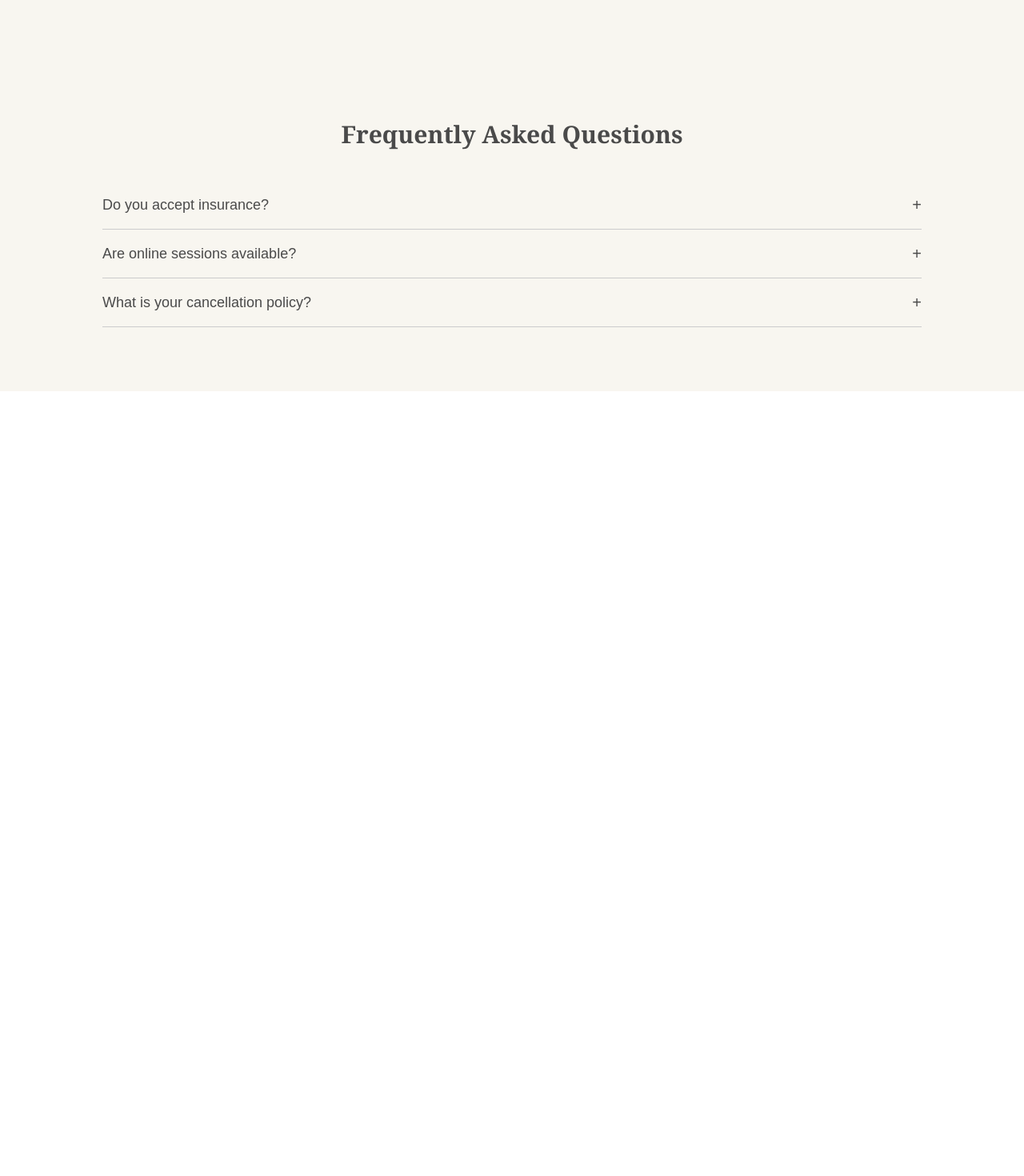
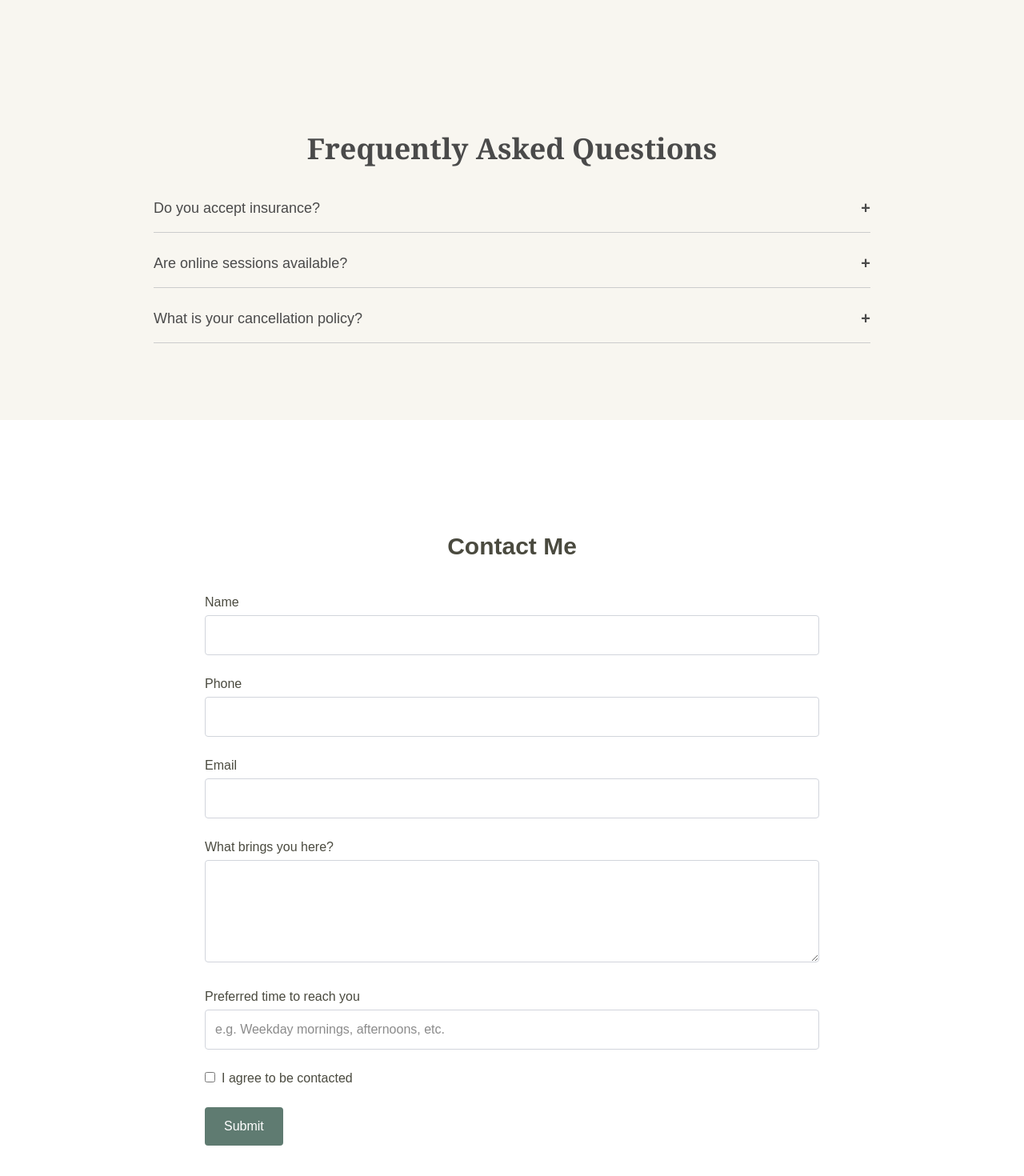
Before and after one commit to Priyaljain2703/therapist-website, a Next.js app: page / in a window 1280 px wide. Shown: the part 4098-5568 px from the top of the page at 80% size. Before the commit the page ends 4587 px from the top, so only its background shows below. Built offline with nearby package versions, Linux system fonts and the light colour scheme.

Commit message:
contact section done

```diff
--- a/pages/index.js
+++ b/pages/index.js
@@ -4,6 +4,7 @@ import About from '../sections/About'
 import Services from '../sections/Services'
 import '../src/app/globals.css'
 import FAQSection from '../sections/faq'
+import Contact from '../sections/contact'
 
 function Index() {
   return (
@@ -12,6 +13,7 @@ function Index() {
     <About/>
     <Services/>
     <FAQSection/>
+    <Contact/>
     </>
 
   )
--- a/sections/contact.jsx
+++ b/sections/contact.jsx
@@ -1,9 +1,144 @@
-import React from 'react'
-import "../src/app/globals.css";
-function Contact() {
+import React, { useState } from 'react';
+
+const Contact = () => {
+  const [form, setForm] = useState({
+    name: '',
+    phone: '',
+    email: '',
+    message: '',
+    time: '',
+    agree: false,
+  });
+
+  const [errors, setErrors] = useState({});
+
+  const validate = () => {
+    const newErrors = {};
+    if (!form.name.trim()) newErrors.name = 'Name is required';
+    if (!form.phone.trim()) newErrors.phone = 'Phone number is required';
+    if (!form.email.trim()) newErrors.email = 'Email is required';
+    if (!form.message.trim()) newErrors.message = 'This field is required';
+    if (!form.time.trim()) newErrors.time = 'Please specify a preferred time';
+    if (!form.agree) newErrors.agree = 'You must agree to be contacted';
+    return newErrors;
+  };
+
+  const handleSubmit = (e) => {
+    e.preventDefault();
+    const validationErrors = validate();
+    if (Object.keys(validationErrors).length > 0) {
+      setErrors(validationErrors);
+    } else {
+      alert('Form submitted (mock)');
+      setForm({
+        name: '',
+        phone: '',
+        email: '',
+        message: '',
+        time: '',
+        agree: false,
+      });
+      setErrors({});
+    }
+  };
+
+  const handleChange = (e) => {
+    const { name, value, type, checked } = e.target;
+    setForm({
+      ...form,
+      [name]: type === 'checkbox' ? checked : value,
+    });
+  };
+
   return (
-    <div>Contact</div>
-  )
-}
+    <section className="bg-[#fff] px-6 py-20">
+      <div className="max-w-3xl mx-auto">
+        <h2 className="text-3xl font-semibold text-center mb-10 text-[#4a4a3f]">Contact Me</h2>
+        <form onSubmit={handleSubmit} className="space-y-6">
+          <div>
+            <label className="block text-[#4a4a3f] mb-1">Name</label>
+            <input
+              type="text"
+              name="name"
+              value={form.name}
+              onChange={handleChange}
+              className="w-full border border-gray-300 p-3 rounded"
+            />
+            {errors.name && <p className="text-red-500 text-sm mt-1">{errors.name}</p>}
+          </div>
 
-export default Contact
+          <div>
+            <label className="block text-[#4a4a3f] mb-1">Phone</label>
+            <input
+              type="tel"
+              name="phone"
+              value={form.phone}
+              onChange={handleChange}
+              className="w-full border border-gray-300 p-3 rounded"
+            />
+            {errors.phone && <p className="text-red-500 text-sm mt-1">{errors.phone}</p>}
+          </div>
+
+          <div>
+            <label className="block text-[#4a4a3f] mb-1">Email</label>
+            <input
+              type="email"
+              name="email"
+              value={form.email}
+              onChange={handleChange}
+              className="w-full border border-gray-300 p-3 rounded"
+            />
+            {errors.email && <p className="text-red-500 text-sm mt-1">{errors.email}</p>}
+          </div>
+
+          <div>
+            <label className="block text-[#4a4a3f] mb-1">What brings you here?</label>
+            <textarea
+              name="message"
+              value={form.message}
+              onChange={handleChange}
+              className="w-full border border-gray-300 p-3 rounded h-32"
+            />
+            {errors.message && <p className="text-red-500 text-sm mt-1">{errors.message}</p>}
+          </div>
+
+          <div>
+            <label className="block text-[#4a4a3f] mb-1">Preferred time to reach you</label>
+            <input
+              type="text"
+              name="time"
+              value={form.time}
+              onChange={handleChange}
+              placeholder="e.g. Weekday mornings, afternoons, etc."
+              className="w-full border border-gray-300 p-3 rounded"
+            />
+            {errors.time && <p className="text-red-500 text-sm mt-1">{errors.time}</p>}
+          </div>
+
+          <div className="flex items-start">
+            <input
+              type="checkbox"
+              name="agree"
+              checked={form.agree}
+              onChange={handleChange}
+              className="mr-2 mt-1"
+            />
+            <label className="text-[#4a4a3f]">
+              I agree to be contacted
+            </label>
+          </div>
+          {errors.agree && <p className="text-red-500 text-sm mt-1">{errors.agree}</p>}
+
+          <button
+            type="submit"
+            className="bg-[#5f7b71] text-white px-6 py-3 rounded hover:bg-[#6b8b81] transition"
+          >
+            Submit
+          </button>
+        </form>
+      </div>
+    </section>
+  );
+};
+
+export default Contact;
--- a/sections/faq.jsx
+++ b/sections/faq.jsx
@@ -4,18 +4,15 @@ import "../src/app/globals.css";
 const faqs = [
   {
     question: 'Do you accept insurance?',
-    answer:
-      ' No, but a superbill is provided for self-submission.',
+    answer: 'No, but a superbill is provided for self-submission.',
   },
   {
     question: 'Are online sessions available?',
-    answer:
-      'Yes—all virtual sessions via Zoom.',
+    answer: 'Yes—all virtual sessions via Zoom.',
   },
   {
     question: 'What is your cancellation policy?',
-    answer:
-      '24-hour notice required.',
+    answer: '24-hour notice required.',
   },
 ];
 
@@ -27,25 +24,31 @@ const FAQSection = () => {
   };
 
   return (
-    <section className="bg-[#f8f6f0] px-6 py-20 text-[#4a4a4a]">
-      <div className="max-w-5xl mx-auto">
-        <h2 className="text-3xl font-serif font-semibold mb-10 text-center">Frequently Asked Questions</h2>
+    <section className="bg-[#f8f6f0] px-4 md:px-6 lg:px-12 py-25 md:py-24 text-[#4a4a4a] mb-15 ">
+      <div className="max-w-4xl mx-auto">
+        <h2 className="text-2xl md:text-3xl lg:text-4xl font-serif font-semibold mb-10 text-center">
+          Frequently Asked Questions
+        </h2>
 
+        <div className="space-y-6">
           {faqs.map((faq, index) => (
             <div
               key={index}
-            className="border-b border-[#ccc] py-4 cursor-pointer"
+              className="border-b border-[#ccc] pb-4 cursor-pointer transition-all"
               onClick={() => toggle(index)}
             >
               <div className="flex justify-between items-center">
-              <h3 className="text-lg font-medium">{faq.question}</h3>
-              <span className="text-xl">{openIndex === index ? '−' : '+'}</span>
+                <h3 className="text-base md:text-lg font-medium">{faq.question}</h3>
+                <span className="text-xl font-semibold">{openIndex === index ? '−' : '+'}</span>
               </div>
               {openIndex === index && (
-              <p className="mt-3 text-base leading-relaxed text-[#6a6a6a]">{faq.answer}</p>
+                <p className="mt-3 text-sm md:text-base leading-relaxed text-[#6a6a6a]">
+                  {faq.answer}
+                </p>
               )}
             </div>
           ))}
+        </div>
       </div>
     </section>
   );
```
Lines whose indentation alone changed are shown as unchanged.
